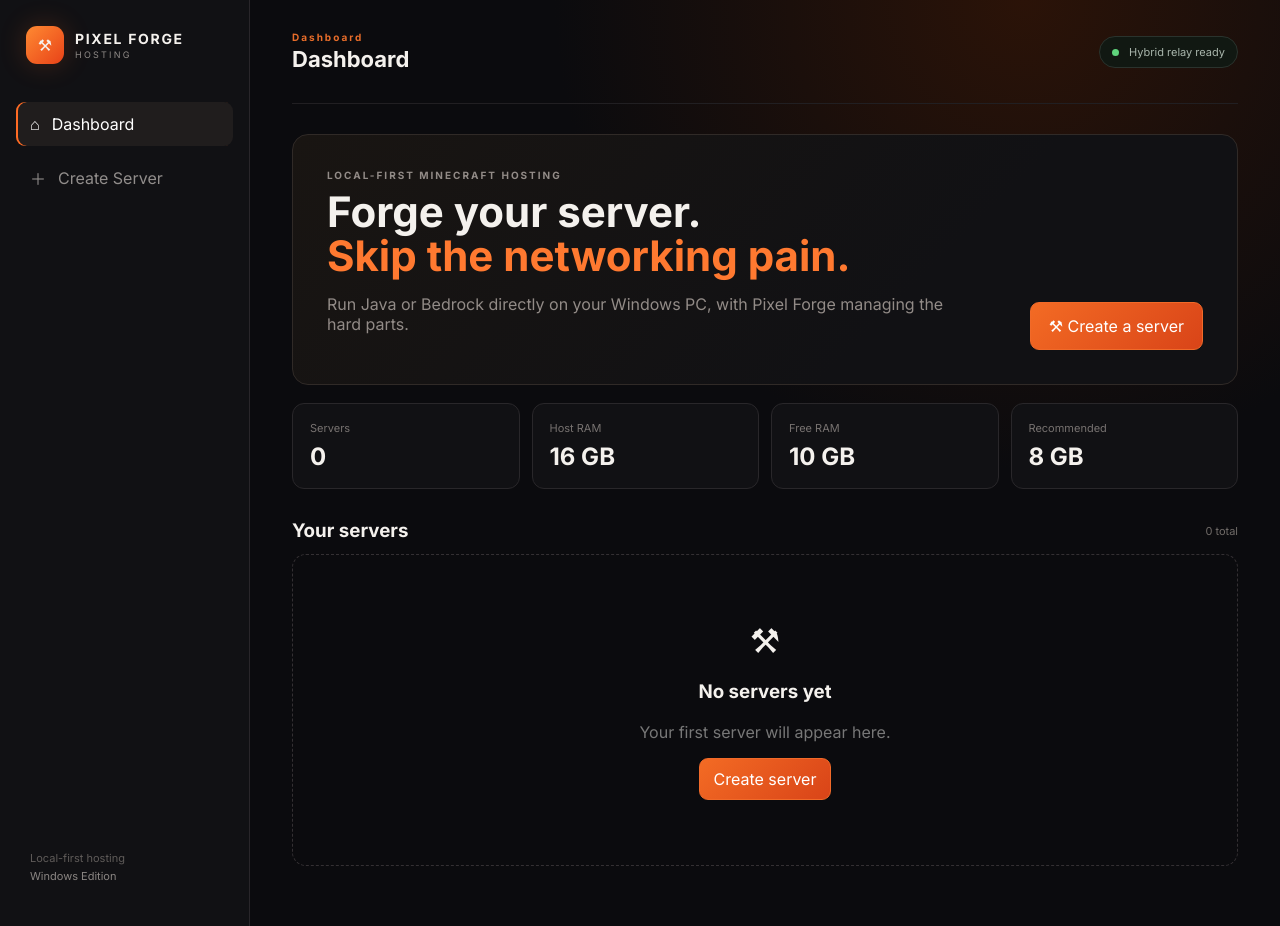
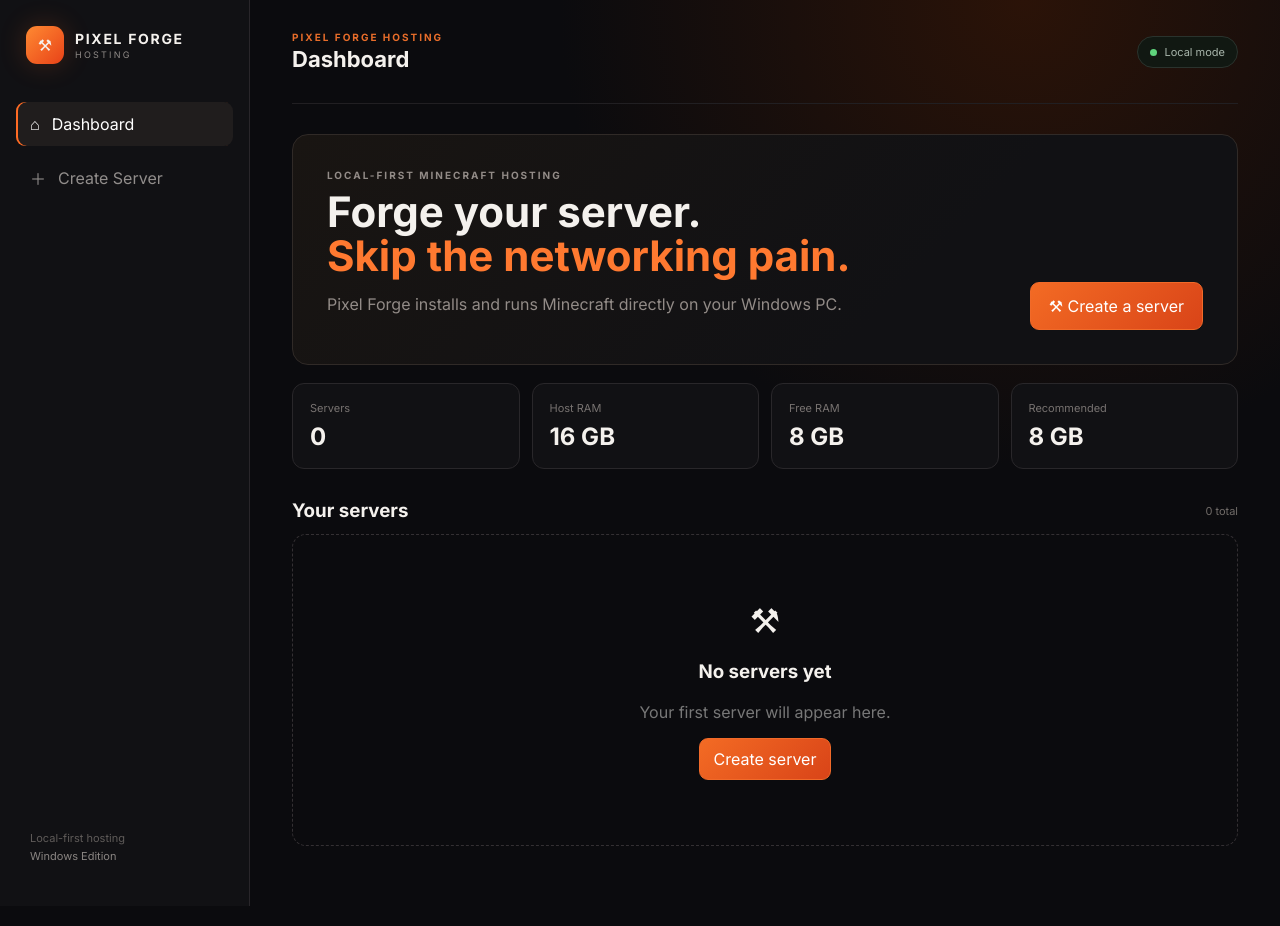
Before and after one commit to viperxc24odmaker/Pixel-forge-hosting, a Vue app: page / in a window 1280 px wide. Built offline with nearby package versions, Linux system fonts and the light colour scheme.

Commit message:
feat: connect Pixel Forge UI to real Electron backend

```diff
--- a/src/App.vue
+++ b/src/App.vue
@@ -1,31 +1,131 @@
 <script setup lang="ts">
 import { computed, onMounted, ref } from 'vue'
+import type { Server, Software } from './types'
 
 type Tab = 'dashboard' | 'create' | 'console' | 'files' | 'players' | 'mods' | 'settings'
-type Server = { id: string; name: string; edition: string; version: string; software: string; ram: number; storage: number; port: number; status: 'offline' | 'running'; players: number; logs: string[] }
+const tab = ref<Tab>('dashboard')
+const servers = ref<Server[]>([])
+const selected = ref<Server | null>(null)
+const name = ref('My Survival Server')
+const edition = ref<'java' | 'bedrock'>('java')
+const version = ref('1.21.8')
+const software = ref<Software>('paper')
+const ram = ref(4)
+const storage = ref(25)
+const eulaAccepted = ref(false)
+const command = ref('')
+const logs = ref<string[]>([])
+const fileText = ref('')
+const fileName = ref('server.properties')
+const files = ref<any[]>([])
+const notice = ref('')
+const busy = ref(false)
+const system = ref({ totalMemoryGB: 16, freeMemoryGB: 8, freeStorageGB: 100, cpuModel: 'Detecting…', cpuCores: 4 })
+const relay = ref({ connected: false, endpoint: 'Local mode' })
+const ramOptions = [4, 6, 8, 10, 12, 16, 20, 24, 28, 32]
+const versions = ['1.21.8', '1.21.7', '1.21.6', '1.21.5', '1.20.6']
+const softwares: Software[] = ['vanilla', 'paper', 'fabric', 'forge', 'neoforge']
+const recommendedRam = computed(() => Math.max(4, Math.min(32, Math.floor(system.value.totalMemoryGB * 0.5))))
+const joinAddress = computed(() => selected.value ? `127.0.0.1:${selected.value.port}` : '')
 
-const tab = ref<Tab>('dashboard'); const servers = ref<Server[]>([]); const selected = ref<Server | null>(null)
-const name = ref('My Survival Server'); const edition = ref('Java'); const version = ref('1.21.8'); const software = ref('Paper'); const ram = ref(4); const storage = ref(25)
-const command = ref(''); const fileText = ref(''); const fileName = ref('server.properties'); const hostRam = ref(16); const freeRam = ref(10); const notice = ref('')
-const ramOptions = [4,6,8,10,12,16,20,24,28,32]; const versions = ['1.21.8','1.21.7','1.21.6','1.21.5','1.20.6']; const softwares = ['Vanilla','Paper','Fabric','Forge','NeoForge']
-const activeTitle = computed(() => selected.value ? selected.value.name : tab.value === 'create' ? 'Create Server' : 'Dashboard'); const recommendedRam = computed(() => Math.max(4, Math.min(32, Math.floor(hostRam.value * .5))))
-function persist(){localStorage.setItem('pfh-servers',JSON.stringify(servers.value))}; function route(next:Tab){tab.value=next}; function openServer(s:Server){selected.value=s;tab.value='console'}
-function createServer(){const s:Server={id:crypto.randomUUID(),name:name.value,edition:edition.value,version:version.value,software:software.value,ram:ram.value,storage:storage.value,port:24561+servers.value.length,status:'offline',players:0,logs:['[Pixel Forge] Server created. Runtime installation is required.']};servers.value.push(s);selected.value=s;tab.value='console';persist();notice.value='Server created. Add the runtime to its server folder before starting.'}
-function start(){if(!selected.value)return;selected.value.status='running';selected.value.logs.push('[Pixel Forge] Start requested.');persist()}; function stop(){if(!selected.value)return;selected.value.status='offline';selected.value.players=0;selected.value.logs.push('[Pixel Forge] Stop requested.');persist()}; function restart(){stop();start()}
-function sendCommand(){if(!selected.value||!command.value.trim())return;selected.value.logs.push(`> ${command.value.trim()}`);command.value='';persist()}; function deleteServer(){if(!selected.value||!confirm(`Delete ${selected.value.name}? This removes the server data.`))return;servers.value=servers.value.filter(s=>s.id!==selected.value?.id);selected.value=null;tab.value='dashboard';persist()}
-function fakeFileLoad(file:string){fileName.value=file;fileText.value=file==='server.properties'?'motd=Pixel Forge Server\nmax-players=20\nview-distance=10\nsimulation-distance=10\nserver-port=25565\n':'# Pixel Forge configuration\n'};function saveFile(){notice.value=`${fileName.value} saved.`}
-onMounted(()=>{try{servers.value=JSON.parse(localStorage.getItem('pfh-servers')||'[]')}catch{servers.value=[]}})
+async function refresh() {
+  if (!window.pixelForge) return
+  system.value = await window.pixelForge.system.info()
+  relay.value = await window.pixelForge.relay.status()
+  servers.value = await window.pixelForge.servers.list()
+  if (selected.value) selected.value = servers.value.find(s => s.id === selected.value?.id) ?? null
+}
+
+async function openServer(server: Server) {
+  selected.value = server
+  tab.value = 'console'
+  logs.value = await window.pixelForge.servers.logs(server.id)
+  window.pixelForge.servers.watchLogs(server.id, payload => {
+    if (payload.id === server.id) logs.value.push(payload.line)
+  })
+}
+
+async function createServer() {
+  if (!eulaAccepted.value) { notice.value = 'Accept the Minecraft EULA before creating a Java server.'; return }
+  busy.value = true
+  notice.value = `Installing ${software.value} ${version.value}… this can take a while the first time.`
+  try {
+    const server = await window.pixelForge.servers.create({ name: name.value, edition: edition.value, version: version.value, software: software.value, ramGb: ram.value, storageGb: storage.value, port: edition.value === 'bedrock' ? 19132 + servers.value.length : 25565 + servers.value.length, eulaAccepted: eulaAccepted.value })
+    servers.value = await window.pixelForge.servers.list()
+    await openServer(server)
+    notice.value = 'Server installed and ready. It is stopped by default.'
+  } catch (error) { notice.value = error instanceof Error ? error.message : String(error) }
+  finally { busy.value = false }
+}
+
+async function start() {
+  if (!selected.value) return
+  busy.value = true
+  notice.value = 'Starting Minecraft…'
+  try { selected.value = await window.pixelForge.servers.start(selected.value.id); logs.value = await window.pixelForge.servers.logs(selected.value.id); notice.value = `Server running. Join with ${joinAddress.value}`; await refresh() }
+  catch (error) { notice.value = error instanceof Error ? error.message : String(error); await refresh() }
+  finally { busy.value = false }
+}
+
+async function stop() { if (!selected.value) return; await window.pixelForge.servers.stop(selected.value.id); await refresh() }
+async function restart() { if (!selected.value) return; busy.value = true; try { selected.value = await window.pixelForge.servers.restart(selected.value.id); await refresh() } catch (error) { notice.value = error instanceof Error ? error.message : String(error) } finally { busy.value = false } }
+async function sendCommand() { if (!selected.value || !command.value.trim()) return; await window.pixelForge.servers.command(selected.value.id, command.value); command.value = '' }
+async function deleteServer() { if (!selected.value || !confirm(`Delete ${selected.value.name}? This permanently removes the local server data.`)) return; await window.pixelForge.servers.delete(selected.value.id); selected.value = null; tab.value = 'dashboard'; await refresh() }
+async function loadFiles() { if (!selected.value) return; files.value = await window.pixelForge.files.list(selected.value.id); }
+async function readFile(path: string) { if (!selected.value) return; fileName.value = path; fileText.value = await window.pixelForge.files.read(selected.value.id, path) }
+async function saveFile() { if (!selected.value) return; await window.pixelForge.files.write(selected.value.id, fileName.value, fileText.value); notice.value = `${fileName.value} saved.` }
+async function upload() { if (!selected.value) return; const uploaded = await window.pixelForge.files.chooseUpload(selected.value.id); notice.value = uploaded.length ? `Uploaded ${uploaded.join(', ')}` : 'Upload cancelled.'; await loadFiles() }
+
+onMounted(refresh)
 </script>
 
 <template>
-<div class="app-shell"><aside class="sidebar"><div class="brand"><span class="brand-mark">⚒</span><div><strong>PIXEL FORGE</strong><small>HOSTING</small></div></div><button class="nav-item" :class="{active:tab==='dashboard'}" @click="route('dashboard')">⌂ <span>Dashboard</span></button><button class="nav-item" :class="{active:tab==='create'}" @click="route('create')">＋ <span>Create Server</span></button><div v-if="selected" class="nav-group"><p>SERVER</p><button class="nav-item" :class="{active:tab==='console'}" @click="route('console')">▣ <span>Console</span></button><button class="nav-item" :class="{active:tab==='files'}" @click="route('files')">▤ <span>Files</span></button><button class="nav-item" :class="{active:tab==='players'}" @click="route('players')">♙ <span>Players</span></button><button class="nav-item" :class="{active:tab==='mods'}" @click="route('mods')">◆ <span>Plugins & Mods</span></button><button class="nav-item" :class="{active:tab==='settings'}" @click="route('settings')">⚙ <span>Settings</span></button></div><div class="sidebar-foot">Local-first hosting<br><span>Windows Edition</span></div></aside>
-<main class="main"><header class="topbar"><div><p class="eyebrow">{{activeTitle}}</p><h1>{{selected&&tab!=='dashboard'?selected.name:activeTitle}}</h1></div><div class="relay-pill"><i></i> Hybrid relay ready</div></header><div v-if="notice" class="notice" @click="notice=''">{{notice}}</div>
-<section v-if="tab==='dashboard'" class="page"><div class="hero"><div><p class="eyebrow">LOCAL-FIRST MINECRAFT HOSTING</p><h2>Forge your server.<br><em>Skip the networking pain.</em></h2><p>Run Java or Bedrock directly on your Windows PC, with Pixel Forge managing the hard parts.</p></div><button class="button primary big" @click="route('create')">⚒ Create a server</button></div><div class="stats"><div><span>Servers</span><strong>{{servers.length}}</strong></div><div><span>Host RAM</span><strong>{{hostRam}} GB</strong></div><div><span>Free RAM</span><strong>{{freeRam}} GB</strong></div><div><span>Recommended</span><strong>{{recommendedRam}} GB</strong></div></div><div class="section-title"><h3>Your servers</h3><span>{{servers.length}} total</span></div><div v-if="!servers.length" class="empty"><div class="forge-icon">⚒</div><h3>No servers yet</h3><p>Your first server will appear here.</p><button class="button primary" @click="route('create')">Create server</button></div><div v-else class="server-grid"><article v-for="s in servers" :key="s.id" class="server-card" @click="openServer(s)"><div class="server-top"><span class="status" :class="s.status">● {{s.status}}</span><span>{{s.edition}} · {{s.version}}</span></div><h3>{{s.name}}</h3><p>{{s.software}} · {{s.ram}} GB RAM · {{s.storage}} GB</p><div class="address">play.pixelforge.host:{{s.port}}</div></article></div></section>
-<section v-else-if="tab==='create'" class="page narrow"><div class="panel"><div class="panel-title"><div><p class="eyebrow">NEW INSTANCE</p><h2>Create your Minecraft server</h2></div></div><div class="form-grid"><label>Server name<input v-model="name"></label><label>Edition<select v-model="edition"><option>Java</option><option>Bedrock</option></select></label><label>Version<select v-model="version"><option v-for="v in versions" :key="v">{{v}}</option></select></label><label>Server software<select v-model="software"><option v-for="s in softwares" :key="s">{{s}}</option></select></label><label>RAM <span class="hint">Recommended {{recommendedRam}} GB</span><select v-model.number="ram"><option v-for="r in ramOptions" :key="r" :value="r">{{r}} GB</option></select></label><label>Storage<select v-model.number="storage"><option :value="5">5 GB</option><option :value="10">10 GB</option><option :value="25">25 GB</option><option :value="50">50 GB</option><option :value="100">100 GB</option></select></label></div><div class="resource-note">🧠 Your PC: {{hostRam}} GB RAM · Pixel Forge recommends {{recommendedRam}} GB.</div><button class="button primary big full" @click="createServer">Create server</button></div></section>
-<section v-else-if="selected" class="page"><div class="server-banner"><div><span class="status" :class="selected.status">● {{selected.status}}</span><h2>{{selected.name}}</h2><p>{{selected.edition}} · {{selected.software}} {{selected.version}}</p></div><div class="actions"><button v-if="selected.status==='offline'" class="button primary" @click="start">▶ Start</button><button v-else class="button danger" @click="stop">■ Stop</button><button class="button" @click="restart">↻ Restart</button></div></div><div class="join-card"><div><span>Java + Bedrock address</span><strong>play.pixelforge.host:{{selected.port}}</strong></div><button class="button" @click="navigator.clipboard?.writeText(`play.pixelforge.host:${selected.port}`)">Copy address</button></div>
-<div v-if="tab==='console'" class="panel console"><div class="console-head"><strong>Live console</strong><span>{{selected.logs.length}} lines</span></div><div class="console-body"><div v-for="(line,i) in selected.logs" :key="i">{{line}}</div></div><form class="command" @submit.prevent="sendCommand"><span>&gt;</span><input v-model="command" placeholder="Send a server command..." :disabled="selected.status!=='running'"></form></div>
-<div v-else-if="tab==='files'" class="panel"><div class="panel-title"><h3>Server files</h3><button class="button" @click="notice='File picker is available in the Electron build.'">Upload files</button></div><div class="file-row" v-for="file in ['server.properties','eula.txt','world/','plugins/','mods/']" :key="file" @click="fakeFileLoad(file)"><span>{{file.endsWith('/')?'📁':'📄'}} {{file}}</span><span class="muted">Open</span></div><textarea v-model="fileText" class="editor" spellcheck="false"></textarea><div class="editor-actions"><button class="button primary" @click="saveFile">Save {{fileName}}</button></div></div>
-<div v-else-if="tab==='players'" class="panel"><div class="panel-title"><h3>Players</h3><span>{{selected.players}} online</span></div><div class="empty compact"><div class="forge-icon">♙</div><h3>No players online</h3><p>Player controls will appear here when the server reports players.</p></div></div>
-<div v-else-if="tab==='mods'" class="panel"><div class="panel-title"><div><h3>Plugins & Mods</h3><p class="muted">Compatible installs for {{selected.software}}.</p></div><button class="button">Upload .jar</button></div><div class="catalog"><article v-for="item in ['EssentialsX','LuckPerms','ViaVersion','WorldEdit']" :key="item"><strong>{{item}}</strong><span>Compatible package</span><button class="button">Install</button></article></div></div>
-<div v-else class="panel"><div class="panel-title"><h3>Server settings</h3></div><div class="settings-grid"><label>MOTD<input value="Pixel Forge Server"></label><label>Max players<input type="number" value="20"></label><label>View distance<input type="number" value="10"></label><label>Simulation distance<input type="number" value="10"></label></div></div><div class="danger-zone"><div><strong>Delete server</strong><p>This permanently removes its local data.</p></div><button class="button danger" @click="deleteServer">Delete</button></div></section></main></div>
+<div class="app-shell">
+  <aside class="sidebar">
+    <div class="brand"><span class="brand-mark">⚒</span><div><strong>PIXEL FORGE</strong><small>HOSTING</small></div></div>
+    <button class="nav-item" :class="{active: tab === 'dashboard'}" @click="tab = 'dashboard'">⌂ <span>Dashboard</span></button>
+    <button class="nav-item" :class="{active: tab === 'create'}" @click="tab = 'create'">＋ <span>Create Server</span></button>
+    <div v-if="selected" class="nav-group"><p>SERVER</p>
+      <button class="nav-item" :class="{active: tab === 'console'}" @click="tab = 'console'">▣ <span>Console</span></button>
+      <button class="nav-item" :class="{active: tab === 'files'}" @click="tab = 'files'; loadFiles()">▤ <span>Files</span></button>
+      <button class="nav-item" :class="{active: tab === 'players'}" @click="tab = 'players'">♙ <span>Players</span></button>
+      <button class="nav-item" :class="{active: tab === 'mods'}" @click="tab = 'mods'">◆ <span>Plugins & Mods</span></button>
+      <button class="nav-item" :class="{active: tab === 'settings'}" @click="tab = 'settings'">⚙ <span>Settings</span></button>
+    </div>
+    <div class="sidebar-foot">Local-first hosting<br><span>Windows Edition</span></div>
+  </aside>
+
+  <main class="main">
+    <header class="topbar"><div><p class="eyebrow">{{ selected && tab !== 'dashboard' ? selected.name : 'PIXEL FORGE HOSTING' }}</p><h1>{{ tab === 'dashboard' ? 'Dashboard' : tab === 'create' ? 'Create Server' : selected?.name }}</h1></div><div class="relay-pill"><i :class="{on: relay.connected}"></i>{{ relay.connected ? 'Relay connected' : 'Local mode' }}</div></header>
+    <div v-if="notice" class="notice" @click="notice = ''">{{ notice }}</div>
+
+    <section v-if="tab === 'dashboard'" class="page">
+      <div class="hero"><div><p class="eyebrow">LOCAL-FIRST MINECRAFT HOSTING</p><h2>Forge your server.<br><em>Skip the networking pain.</em></h2><p>Pixel Forge installs and runs Minecraft directly on your Windows PC.</p></div><button class="button primary big" @click="tab = 'create'">⚒ Create a server</button></div>
+      <div class="stats"><div><span>Servers</span><strong>{{ servers.length }}</strong></div><div><span>Host RAM</span><strong>{{ system.totalMemoryGB }} GB</strong></div><div><span>Free RAM</span><strong>{{ system.freeMemoryGB }} GB</strong></div><div><span>Recommended</span><strong>{{ recommendedRam }} GB</strong></div></div>
+      <div class="section-title"><h3>Your servers</h3><span>{{ servers.length }} total</span></div>
+      <div v-if="!servers.length" class="empty"><div class="forge-icon">⚒</div><h3>No servers yet</h3><p>Your first server will appear here.</p><button class="button primary" @click="tab = 'create'">Create server</button></div>
+      <div v-else class="server-grid"><article v-for="server in servers" :key="server.id" class="server-card" @click="openServer(server)"><div class="server-top"><span class="status" :class="server.status">● {{ server.status }}</span><span>{{ server.edition }} · {{ server.version }}</span></div><h3>{{ server.name }}</h3><p>{{ server.software }} · {{ server.ramGb }} GB RAM</p><div class="address">127.0.0.1:{{ server.port }}</div></article></div>
+    </section>
+
+    <section v-else-if="tab === 'create'" class="page narrow"><div class="panel"><div class="panel-title"><div><p class="eyebrow">NEW INSTANCE</p><h2>Create your Minecraft server</h2></div></div><div class="form-grid">
+      <label>Server name<input v-model="name"></label><label>Edition<select v-model="edition"><option value="java">Java</option><option value="bedrock">Bedrock</option></select></label>
+      <label>Version<select v-model="version"><option v-for="v in versions" :key="v">{{ v }}</option></select></label><label>Server software<select v-model="software"><option v-for="s in softwares" :key="s" :value="s">{{ s }}</option></select></label>
+      <label>RAM <span class="hint">Recommended {{ recommendedRam }} GB</span><select v-model.number="ram"><option v-for="r in ramOptions" :key="r" :value="r">{{ r }} GB</option></select></label>
+      <label>Storage<select v-model.number="storage"><option v-for="s in [5,10,25,50,100]" :key="s" :value="s">{{ s }} GB</option></select></label>
+    </div><div class="resource-note">🧠 {{ system.cpuModel }} · {{ system.totalMemoryGB }} GB RAM · {{ system.freeStorageGB }} GB free storage</div>
+    <label class="eula"><input type="checkbox" v-model="eulaAccepted"> I agree to the Minecraft EULA and want Pixel Forge to install the server software for me.</label>
+    <button class="button primary big full" :disabled="busy" @click="createServer">{{ busy ? 'Installing…' : 'Create & Install Server' }}</button></div></section>
+
+    <section v-else-if="selected" class="page">
+      <div class="server-banner"><div><span class="status" :class="selected.status">● {{ selected.status }}</span><h2>{{ selected.name }}</h2><p>{{ selected.edition }} · {{ selected.software }} {{ selected.version }}</p></div><div class="actions"><button v-if="selected.status !== 'running'" class="button primary" :disabled="busy" @click="start">▶ Start</button><button v-else class="button danger" @click="stop">■ Stop</button><button class="button" :disabled="busy" @click="restart">↻ Restart</button></div></div>
+      <div class="join-card"><div><span>{{ selected.status === 'running' ? 'Join locally' : 'Local join address' }}</span><strong>{{ joinAddress }}</strong></div><button class="button" @click="navigator.clipboard?.writeText(joinAddress)">Copy address</button></div>
+      <div v-if="tab === 'console'" class="panel console"><div class="console-head"><strong>Live console</strong><span>{{ logs.length }} lines</span></div><div class="console-body"><div v-for="(line, i) in logs" :key="i">{{ line }}</div></div><form class="command" @submit.prevent="sendCommand"><span>&gt;</span><input v-model="command" placeholder="Send a server command…" :disabled="selected.status !== 'running'"></form></div>
+      <div v-else-if="tab === 'files'" class="panel"><div class="panel-title"><h3>Server files</h3><button class="button" @click="upload">Upload files</button></div><div class="file-row" v-for="file in files" :key="file.path" @click="!file.directory && readFile(file.path)"><span>{{ file.directory ? '📁' : '📄' }} {{ file.path }}</span><span class="muted">{{ file.directory ? '' : `${file.size} bytes` }}</span></div><textarea v-if="fileText" v-model="fileText" class="editor" spellcheck="false"></textarea><div v-if="fileText" class="editor-actions"><button class="button primary" @click="saveFile">Save {{ fileName }}</button></div></div>
+      <div v-else-if="tab === 'players'" class="panel"><div class="panel-title"><h3>Players</h3><span>0 online</span></div><div class="empty compact"><div class="forge-icon">♙</div><h3>Player discovery coming next</h3><p>The server process is real; player parsing will be added without faking data.</p></div></div>
+      <div v-else-if="tab === 'mods'" class="panel"><div class="panel-title"><div><h3>Plugins & Mods</h3><p class="muted">Use the real server folder for now.</p></div><button class="button" @click="upload">Upload .jar</button></div><div class="empty compact"><div class="forge-icon">◆</div><h3>Manual installs are live</h3><p>Upload plugin/mod JAR files directly into the server directory. Marketplace integration is next.</p></div></div>
+      <div v-else class="panel"><div class="panel-title"><h3>Server settings</h3></div><div class="settings-grid"><label>Port<input type="number" :value="selected.port" disabled></label><label>RAM<input type="number" :value="selected.ramGb" disabled></label><label>Version<input :value="selected.version" disabled></label><label>Software<input :value="selected.software" disabled></label></div></div>
+      <div class="danger-zone"><div><strong>Delete server</strong><p>This permanently removes its local data.</p></div><button class="button danger" @click="deleteServer">Delete</button></div>
+    </section>
+  </main>
+</div>
 </template>
```
